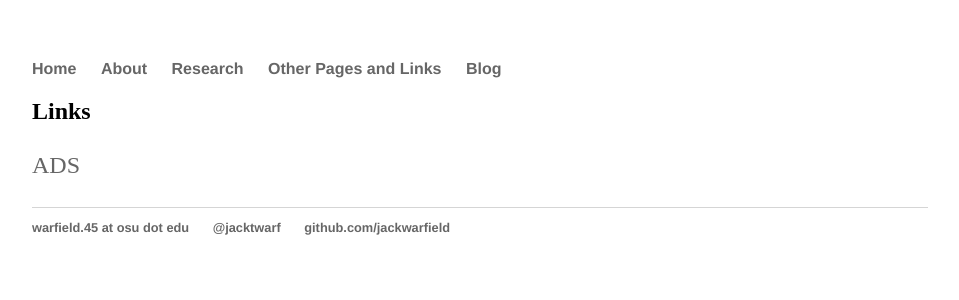
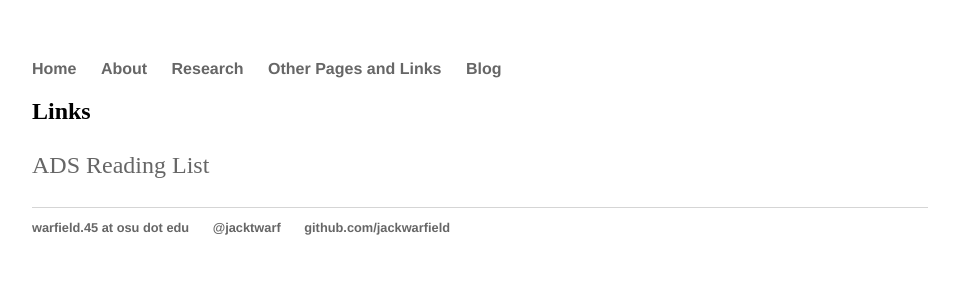
Before and after one commit to jackwarfield/jackwarfield.github.io, a Jekyll site: the page built from otherpages/index.html, in a window 1280 px wide. Shown: the top 300 px of the page, without its empty margins (160-1119 px from the left). Built offline with Jekyll 4.4.1, drawn with Linux system fonts in a browser that asks for light colours.

Commit message:
Update index.html
link to reading list

```diff
--- a/otherpages/index.html
+++ b/otherpages/index.html
@@ -6,5 +6,7 @@ title: Jack Warfield
 	<h2>Links</h2>
 	<p>
 	<a href='https://ui.adsabs.harvard.edu/search/q=((author%3A(%22Warfield%2C%20Jack%22))%20AND%20year%3A2018-9999)'>ADS</a>
+
+	<a href='readinglist.html'>Reading List</a>
 	</p>
 </div><!-- /.blurb -->
```
